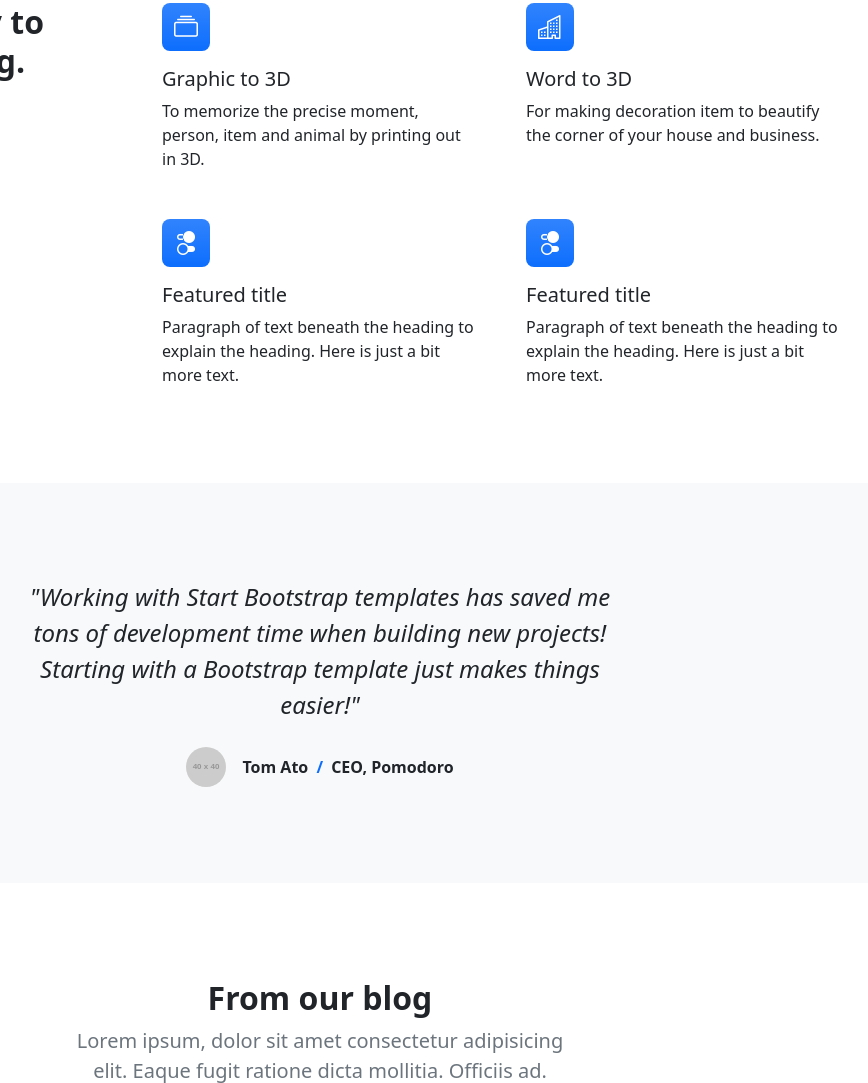
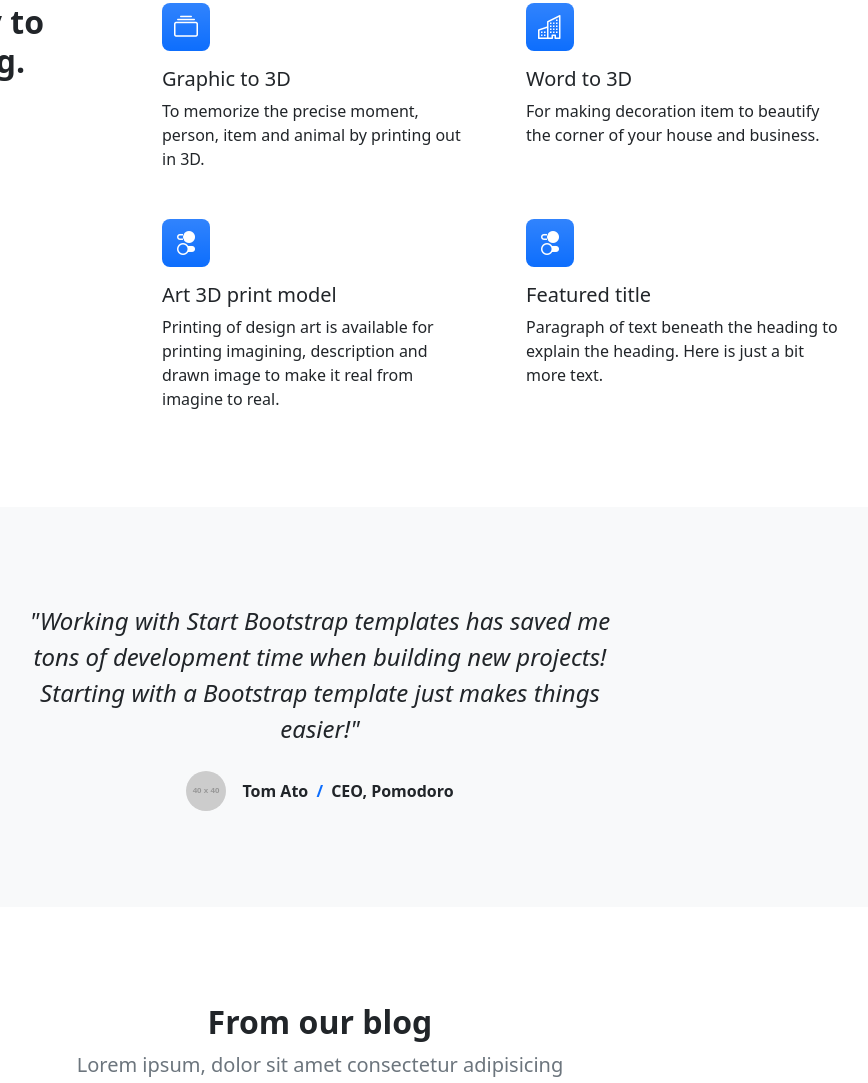
Before and after one commit to 3dmaker-io/3dmaker, a plain HTML site: page index.html in a window 1280 px wide. Shown: the part 626-1709 px from the top of the page, without its empty margins (320-1188 px from the left). Drawn offline with nearby package versions, Linux system fonts and the light colour scheme; placeholder pictures from the web are drawn by us.

Commit message:
description

```diff
--- a/index.html
+++ b/index.html
@@ -82,8 +82,8 @@
                                 </div>
                                 <div class="col mb-5 mb-md-0 h-100">
                                     <div class="feature bg-primary bg-gradient text-white rounded-3 mb-3"><i class="bi bi-toggles2"></i></div>
-                                    <h2 class="h5">Featured title</h2>
-                                    <p class="mb-0">Paragraph of text beneath the heading to explain the heading. Here is just a bit more text.</p>
+                                    <h2 class="h5">Art 3D print model</h2>
+                                    <p class="mb-0">Printing of design art is available for printing imagining, description and drawn image to make it real from imagine to real. </p>
                                 </div>
                                 <div class="col h-100">
                                     <div class="feature bg-primary bg-gradient text-white rounded-3 mb-3"><i class="bi bi-toggles2"></i></div>
```
